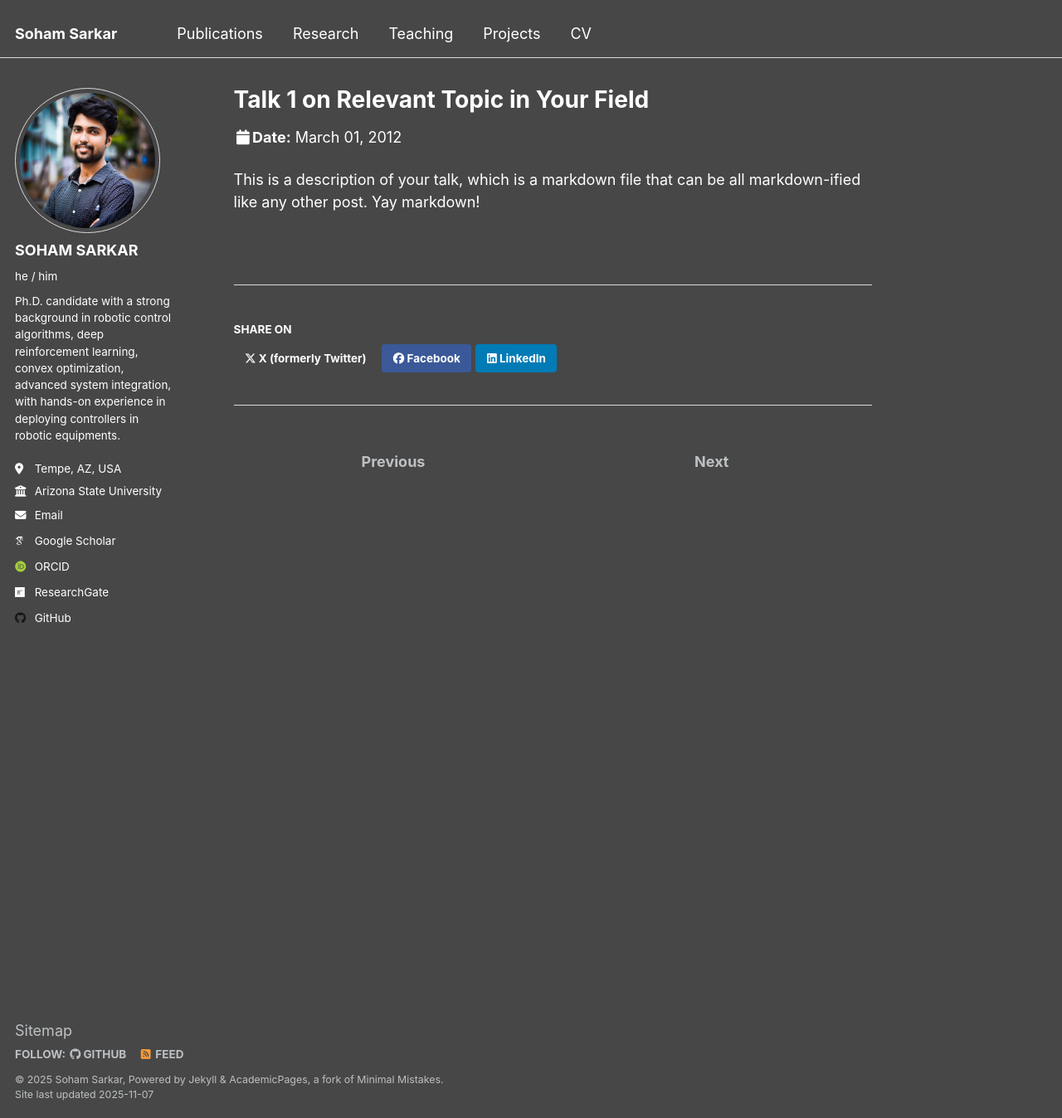
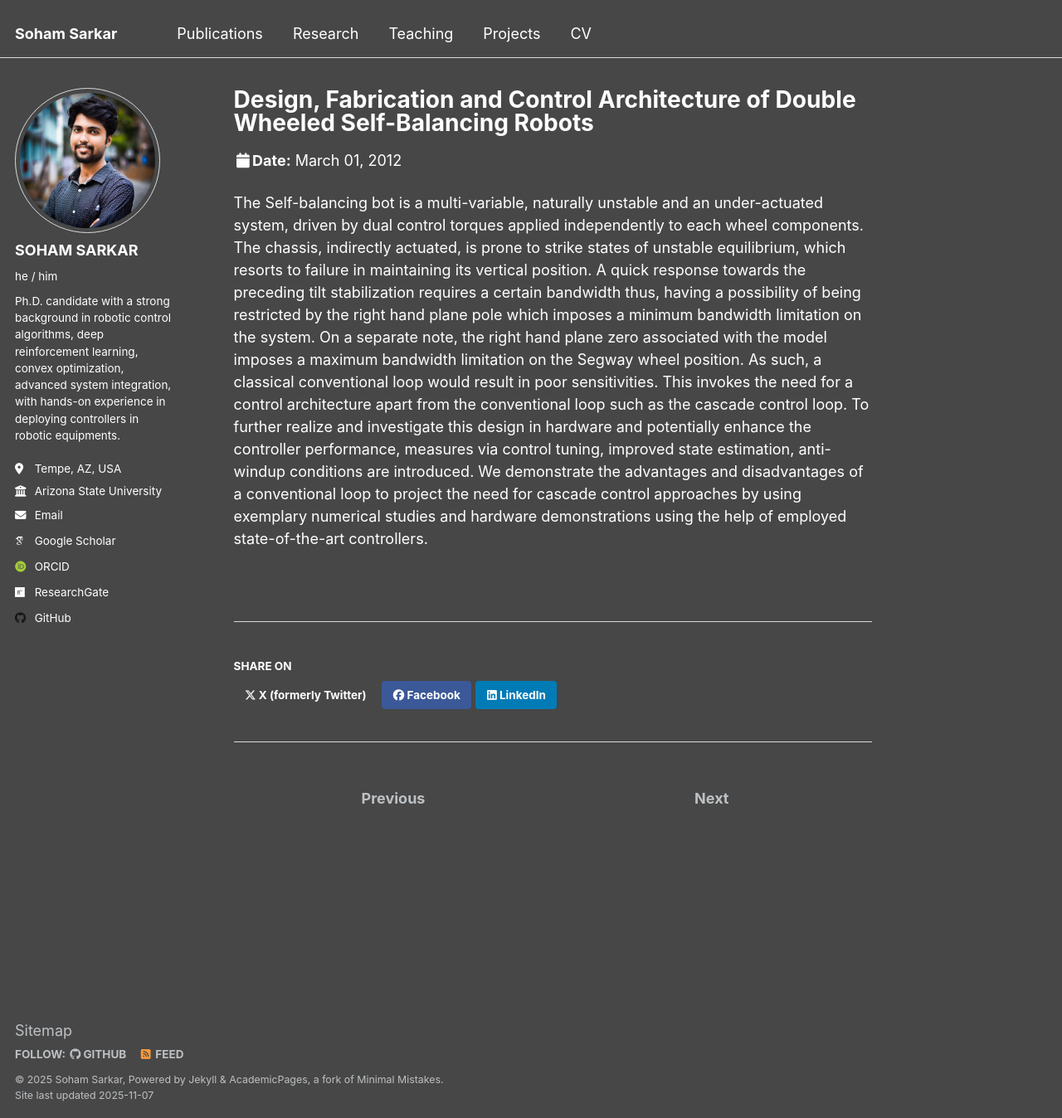
Before and after one commit to ssarka4894/ssarka4894.github.io, a Jekyll site: the page built from _talks/2012-03-01-talk-1.md, in a window 1280 px wide and 1348 px high. Shown: the whole window at 83% size. Built offline with Jekyll 4.4.1, drawn with Linux system fonts in a browser that asks for light colours; some web fonts are replaced.

Commit message:
Revise talk details and enhance description
Updated the talk details to reflect the new title, venue, and location. Expanded the description to include technical insights about the self-balancing robot control architecture.

```diff
--- a/_talks/2012-03-01-talk-1.md
+++ b/_talks/2012-03-01-talk-1.md
@@ -1,11 +1,21 @@
 ---
-title: "Talk 1 on Relevant Topic in Your Field"
+title: "Design, Fabrication and Control Architecture of Double Wheeled Self-Balancing Robots"
 collection: talks
 type: "Talk"
 permalink: /talks/2012-03-01-talk-1
-venue: "UC San Francisco, Department of Testing"
+venue: "ASU, Three Minute Presentation"
 date: 2012-03-01
-location: "San Francisco, California"
+location: "Tempe, Arizona"
 ---
 
-This is a description of your talk, which is a markdown file that can be all markdown-ified like any other post. Yay markdown!
+The Self-balancing bot is a multi-variable, naturally unstable and an under-actuated system, driven by dual control torques applied
+independently to each wheel components. The chassis, indirectly actuated, is prone to strike states of unstable equilibrium, which
+resorts to failure in maintaining its vertical position. A quick response towards the preceding tilt stabilization requires a certain
+bandwidth thus, having a possibility of being restricted by the right hand plane pole which imposes a minimum bandwidth limitation
+on the system. On a separate note, the right hand plane zero associated with the model imposes a maximum bandwidth limitation on
+the Segway wheel position. As such, a classical conventional loop would result in poor sensitivities. This invokes the need for a
+control architecture apart from the conventional loop such as the cascade control loop. To further realize and investigate this design
+in hardware and potentially enhance the controller performance, measures via control tuning, improved state estimation, anti-windup
+conditions are introduced. We demonstrate the advantages and disadvantages of a conventional loop to project the need for cascade
+control approaches by using exemplary numerical studies and hardware demonstrations using the help of employed state-of-the-art
+controllers.
```
